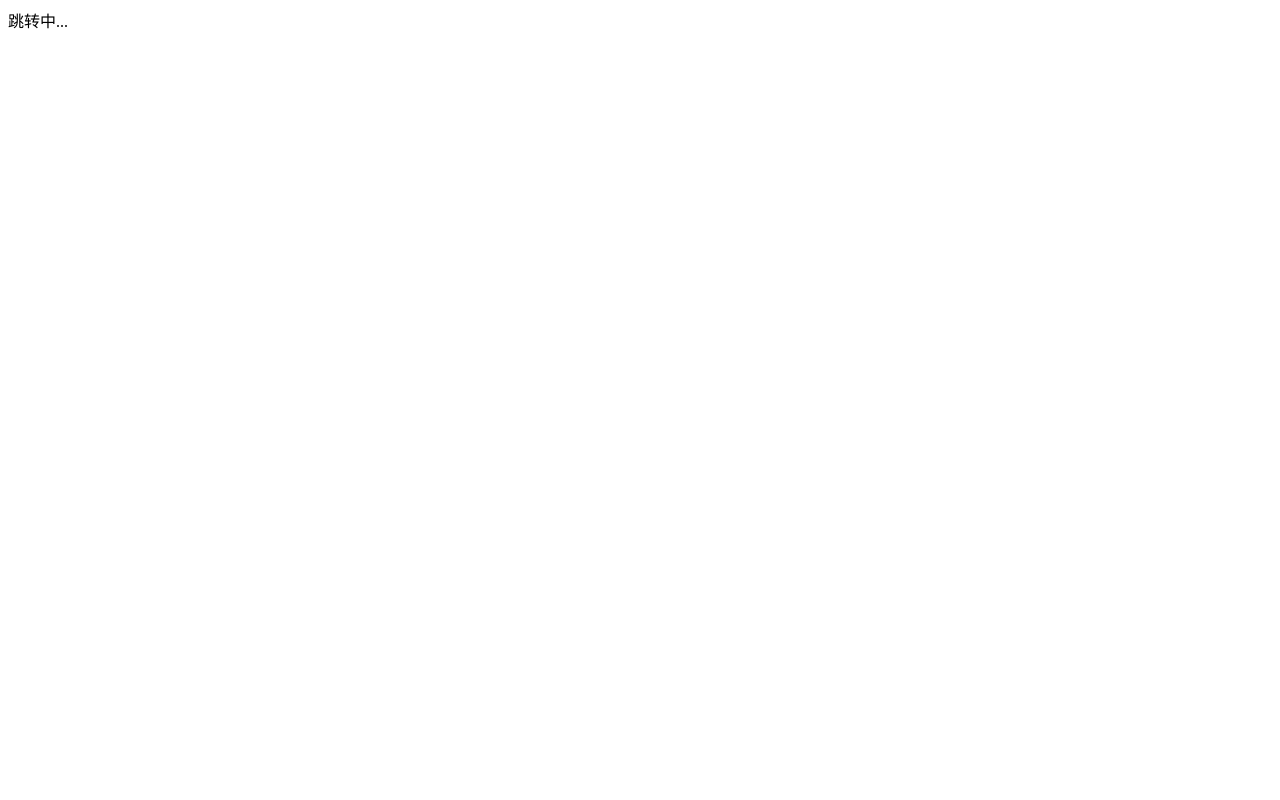
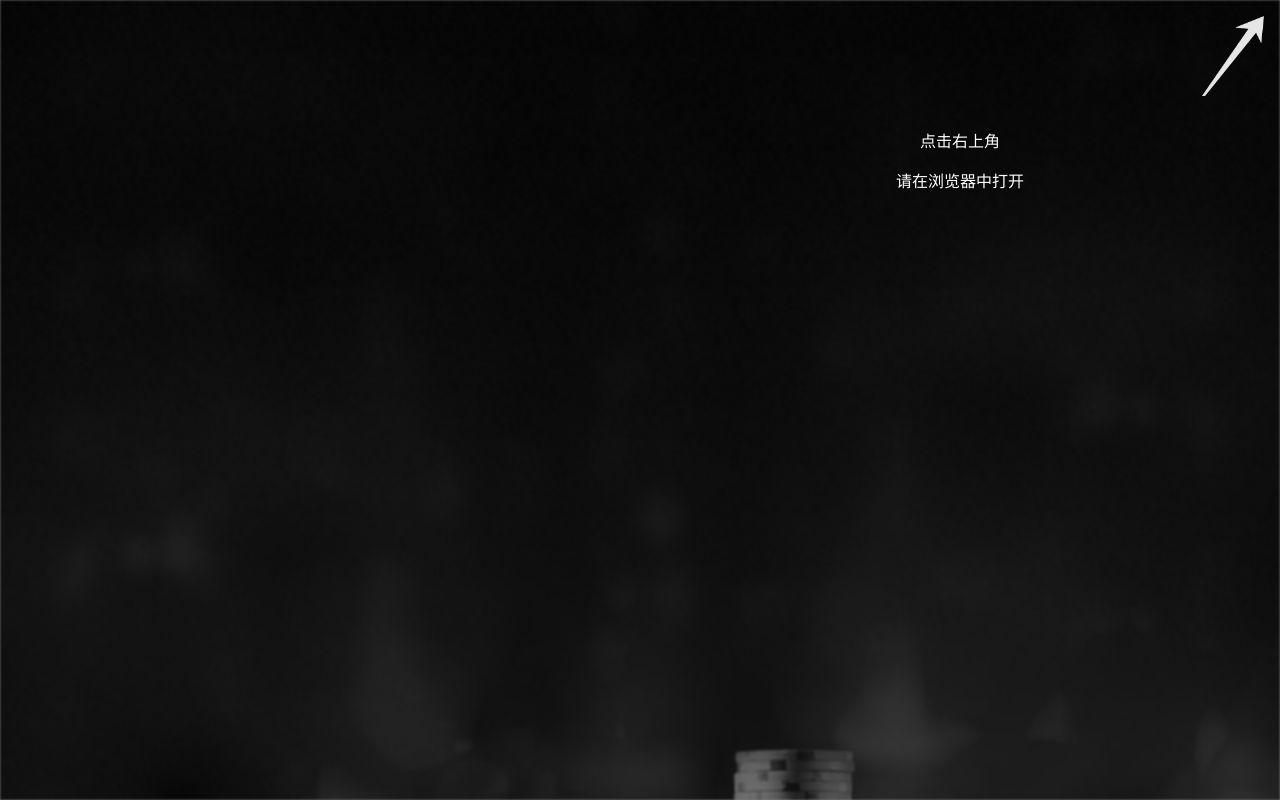
Before and after one commit to w88975/www.legendpoker.cn, a plain HTML site: page app/index.html in a window 1280 px wide. Drawn offline with Linux system fonts and the light colour scheme.

Commit message:
add downloading page

```diff
--- a/app/index.html
+++ b/app/index.html
@@ -1,9 +1,67 @@
 <!DOCTYPE html>
 <html lang="en">
     <meta charset="UTF-8">
+    <meta http-equiv="X-UA-Compatible" content="IE=edge,chrome=1" />
+    <meta name="viewport" content="width=device-width, initial-scale=1,maximum-scale=1,user-scalable=no">
+    <meta name="apple-mobile-web-app-capable" content="yes">
+    <meta name="renderer" content="webkit" />
     <title>传奇扑克</title>
+    <style>
+        body {
+            margin: 0;
+            padding: 0;
+            position: absolute;
+            width: 100%;
+            height: 100%;
+        }
+        .bg {
+            position: absolute;
+            bottom: 0;
+            background: url(/imgs/downloading-bg.jpg) no-repeat;
+            width: 100%;
+            background-size: 100%;
+            height: 100%;
+            -webkit-filter: blur(1px); /* Chrome, Opera */
+            -moz-filter: blur(1px);
+            -ms-filter: blur(1px);
+            filter: blur(1px);
+        }
+        .text {
+            width: 50%;
+            position: absolute;
+            right: 0;
+            top: 7rem;
+        }
+        p {
+            color: #fff;
+            text-align: center;
+        }
+        .arrow {
+            background: url(/imgs/arrow.png) no-repeat;
+            width: 5rem;
+            height: 5rem;
+            background-size: 100%;
+            position: absolute;
+            right: 1rem;
+            top: 1rem;
+        }
+
+        .mask {
+            position: absolute;
+            width: 100%;
+            height: 100%;
+            background: #000;
+            opacity: .5;
+        }
+    </style>
     <body>
-        <block>跳转中...</block>
+        <div class="bg"></div>
+        <div class="mask"></div>
+        <div class="arrow"></div>
+        <div class="text">
+            <p>点击右上角</p>
+            <p>请在浏览器中打开</p>
+        </div>
     </body>
 </html>
 <script>
```
Also changed, not shown: imgs/arrow.png (added), imgs/downloading-bg.jpg (added).
